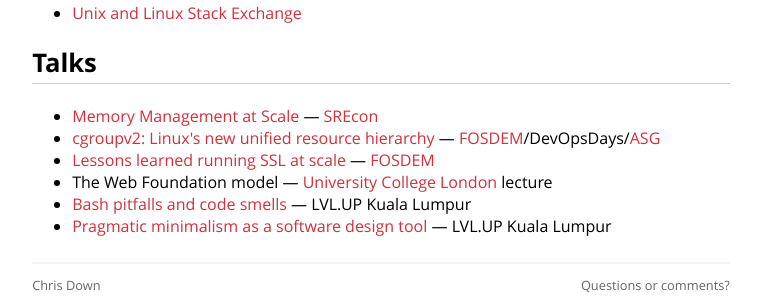
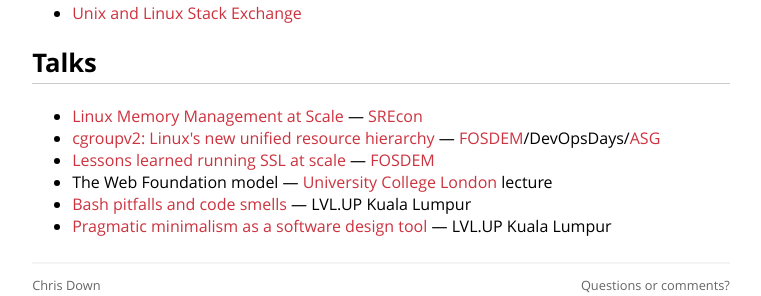
Before and after one commit to cdown/chrisdown.name, a Jekyll site: the page built from index.md, in a window 1280 px wide. Shown: the part 1820-2116 px from the top of the page, without its empty margins (259-1020 px from the left). Built offline with Jekyll 4.4.1, drawn with Linux system fonts in a browser that asks for light colours.

Commit message:
index: Update 2019 mm talk to final title

```diff
--- a/index.md
+++ b/index.md
@@ -103,7 +103,7 @@ list, I'm probably not actively developing or maintaining them.
 
 ## Talks
 
-- [Memory Management at
+- [Linux Memory Management at
   Scale](/2019/07/18/linux-memory-management-at-scale.html) —
   [SREcon](https://www.usenix.org/conference/srecon19asia/presentation/down)
 - [cgroupv2: Linux's new unified resource
```
